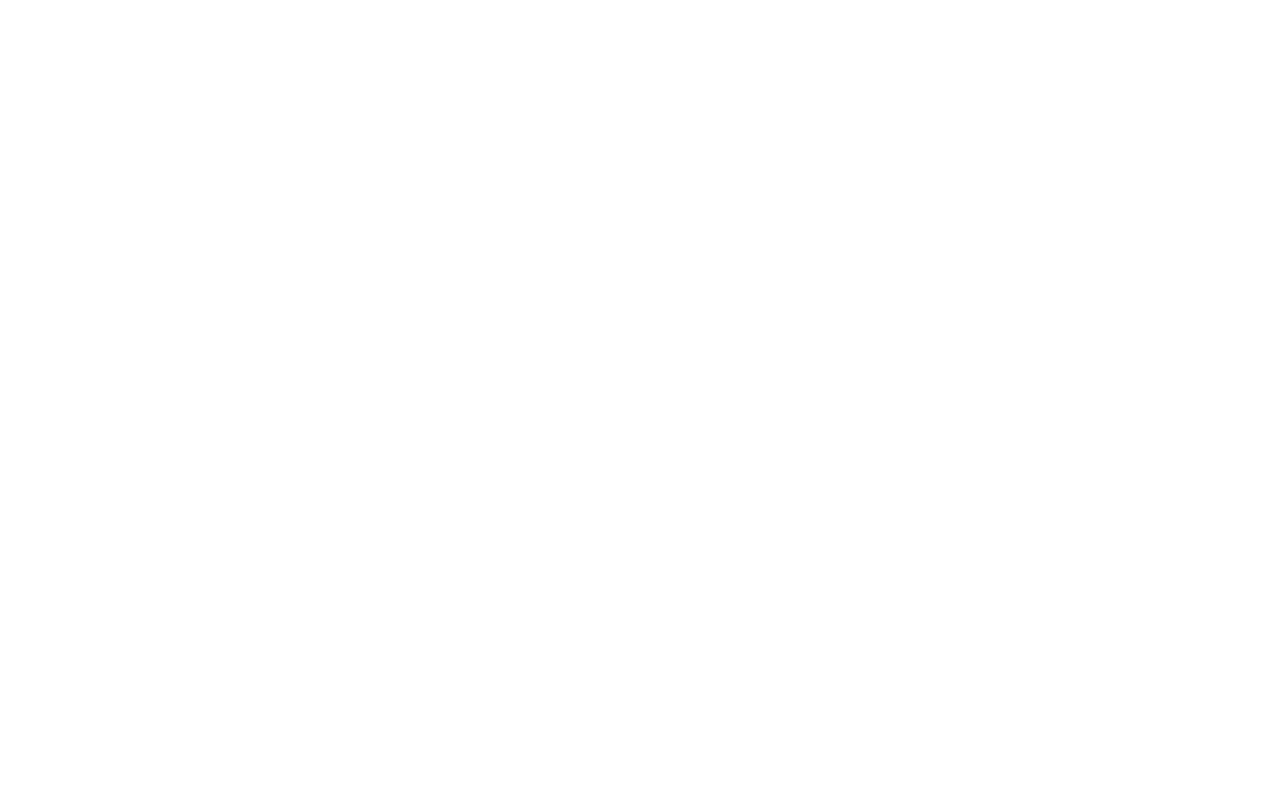
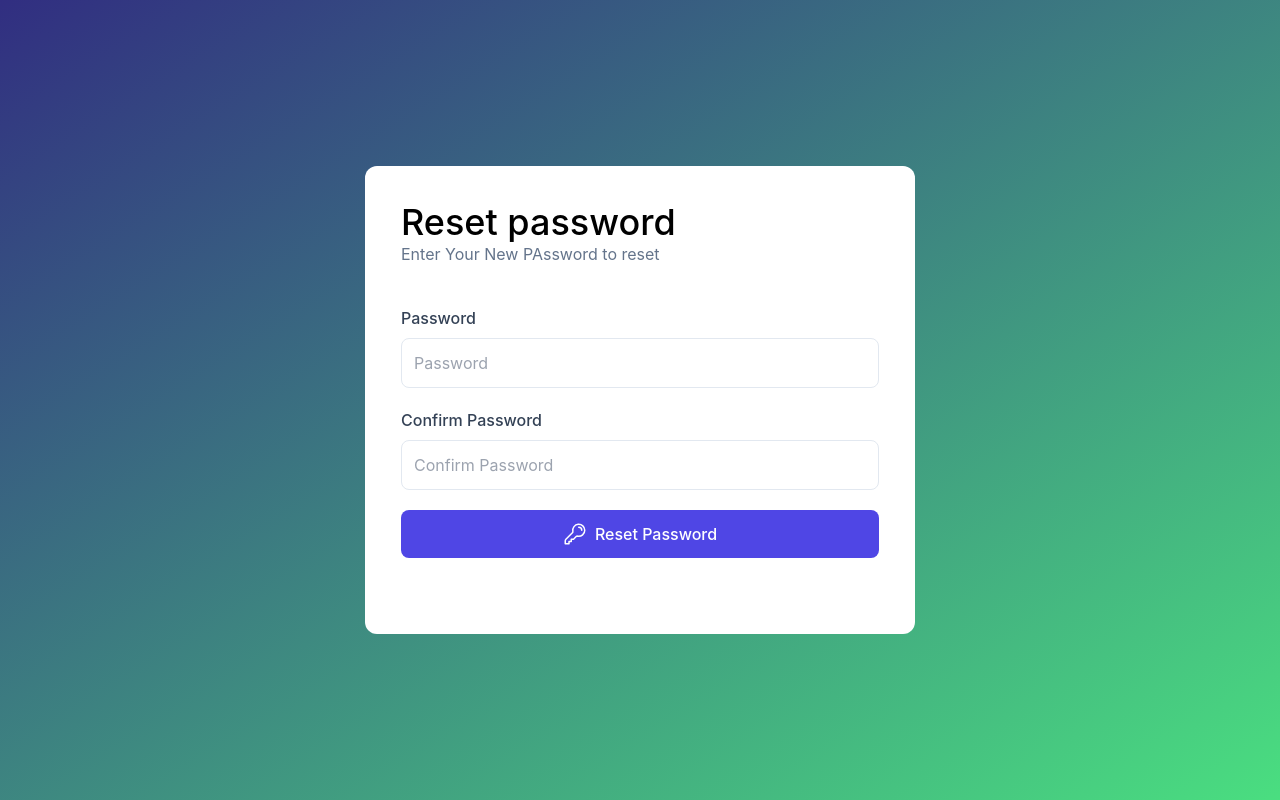
Before and after one commit to Maheep-gupta/evento-frontend, a React (Create React App) app: page /resetPassword in a window 1280 px wide. Before the commit this address had no page. Built offline with nearby package versions, Linux system fonts and the light colour scheme; what tailwindcss-animated would draw is missing.

Commit message:
otp and rerset forget password setup

```diff
--- a/src/App.js
+++ b/src/App.js
@@ -14,6 +14,8 @@
 import CreateEvent from "./components/admin/CreateEvent";
 import ForgetPassword from "./components/ForgetPassword";
 import AdminUpcomingEvent from "./components/admin/AdminUpcomingEvent";
+import OtpPage from "./components/OtpPage";
+import ResetPassword from "./components/ResetPassword";
 
 function App() {
   // This will get true after a successfull login of of the Admin
@@ -35,6 +37,8 @@
         <Route path="/user/account" exact element={<Account />} />
         <Route path="/eventDetail" exact element={<EventsDetail />} />
         <Route path="/forgetPassword" exact element={<ForgetPassword />} />
+        <Route path="/verify" exact element={<OtpPage />} />
+        <Route path="/resetPassword" exact element={<ResetPassword />} />
 
 
         {/* Admin */}
--- a/src/components/ForgetPassword.js
+++ b/src/components/ForgetPassword.js
@@ -7,18 +7,18 @@
       <div className="flex items-center justify-center p-12 h-screen">
             <div className="mx-auto w-full max-w-[550px] bg-white text-black p-9 rounded-xl">
           <h1 className="text-4xl font-medium">Reset password</h1>
-          <p className="text-slate-500">Fill up the form to reset the password</p>
+          <p className="text-slate-500">Fill up the form to verify the email</p>
 
           <form action="" className="my-10">
             <div className="flex flex-col space-y-5">
-              <label for="email">
-                <p className="font-medium text-slate-700 pb-2">Email address</p>
+              <label for="collegeId">
+                <p className="font-medium text-slate-700 pb-2">College ID</p>
                 <input
-                  id="email"
-                  name="email"
-                  type="email"
+                  id="collegeId"
+                  name="collegeId"
+                  type="collegeId"
                   className="w-full py-3 border border-slate-200 rounded-lg px-3 focus:outline-none focus:border-slate-500 hover:shadow"
-                  placeholder="Enter email address"
+                  placeholder="College ID"
                 />
               </label>
 
@@ -38,7 +38,7 @@
                   />
                 </svg>
 
-                <span>Reset Password</span>
+                <span>Verify the Email</span>
               </button>
               <p className="text-center">
                 Not registered yet?{" "}
--- /dev/null
+++ b/src/components/OtpPage.js
@@ -0,0 +1,51 @@
+import React from 'react'
+
+function OtpPage() {
+    return (
+        <div>
+            <div className="flex items-center justify-center p-12 h-screen">
+                <div className="mx-auto w-full max-w-[550px] bg-white text-black p-9 rounded-xl">
+                    <h1 className="text-4xl font-medium">OTP Verification</h1>
+                    <p className="text-slate-500">Fill up the OTP to verify your email</p>
+
+                    <form action="" className="my-10">
+                        <div className="flex flex-col space-y-5">
+                            <label for="otp-box">
+                                <p className="font-medium text-slate-700 pb-2">OTP</p>
+                                <input
+                                    id="otp-box"
+                                    name="text"
+                                    type="text"
+                                    className="w-full py-3 border border-slate-200 rounded-lg px-3 focus:outline-none focus:border-slate-500 hover:shadow"
+                                    placeholder="OTP here"
+                                />
+                            </label>
+
+                            <button className="w-full py-3 font-medium text-white bg-indigo-600 hover:bg-indigo-500 rounded-lg border-indigo-500 hover:shadow inline-flex space-x-2 items-center justify-center">
+                                <svg
+                                    xmlns="http://www.w3.org/2000/svg"
+                                    fill="none"
+                                    viewBox="0 0 24 24"
+                                    stroke-width="1.5"
+                                    stroke="currentColor"
+                                    className="w-6 h-6"
+                                >
+                                    <path
+                                        stroke-linecap="round"
+                                        stroke-linejoin="round"
+                                        d="M15.75 5.25a3 3 0 013 3m3 0a6 6 0 01-7.029 5.912c-.563-.097-1.159.026-1.563.43L10.5 17.25H8.25v2.25H6v2.25H2.25v-2.818c0-.597.237-1.17.659-1.591l6.499-6.499c.404-.404.527-1 .43-1.563A6 6 0 1121.75 8.25z"
+                                    />
+                                </svg>
+
+                                <span>Verify the OTP</span>
+                            </button>
+
+                        </div>
+                    </form>
+                </div>
+            </div>
+        </div>
+    );
+}
+
+export default OtpPage
--- /dev/null
+++ b/src/components/ResetPassword.js
@@ -0,0 +1,60 @@
+import React from 'react'
+
+function ResetPassword() {
+    return (
+        <div>
+            <div className="flex items-center justify-center p-12 h-screen">
+                <div className="mx-auto w-full max-w-[550px] bg-white text-black p-9 rounded-xl">
+                    <h1 className="text-4xl font-medium">Reset password</h1>
+                    <p className="text-slate-500">Enter Your New PAssword to reset</p>
+
+                    <form action="" className="my-10">
+                        <div className="flex flex-col space-y-5">
+                            <label for="password">
+                                <p className="font-medium text-slate-700 pb-2"> Password</p>
+                                <input
+                                    id="password"
+                                    name="password"
+                                    type="text"
+                                    className="w-full py-3 border border-slate-200 rounded-lg px-3 focus:outline-none focus:border-slate-500 hover:shadow"
+                                    placeholder="Password"
+                                />
+                            </label>
+                            <label for="ConfirmPassword">
+                                <p className="font-medium text-slate-700 pb-2">Confirm Password</p>
+                                <input
+                                    id="password"
+                                    name="ConfirmPassword"
+                                    type="password"
+                                    className="w-full py-3 border border-slate-200 rounded-lg px-3 focus:outline-none focus:border-slate-500 hover:shadow"
+                                    placeholder="Confirm Password"
+                                />
+                            </label>
+
+                            <button className="w-full py-3 font-medium text-white bg-indigo-600 hover:bg-indigo-500 rounded-lg border-indigo-500 hover:shadow inline-flex space-x-2 items-center justify-center">
+                                <svg
+                                    xmlns="http://www.w3.org/2000/svg"
+                                    fill="none"
+                                    viewBox="0 0 24 24"
+                                    stroke-width="1.5"
+                                    stroke="currentColor"
+                                    className="w-6 h-6"
+                                >
+                                    <path
+                                        stroke-linecap="round"
+                                        stroke-linejoin="round"
+                                        d="M15.75 5.25a3 3 0 013 3m3 0a6 6 0 01-7.029 5.912c-.563-.097-1.159.026-1.563.43L10.5 17.25H8.25v2.25H6v2.25H2.25v-2.818c0-.597.237-1.17.659-1.591l6.499-6.499c.404-.404.527-1 .43-1.563A6 6 0 1121.75 8.25z"
+                                    />
+                                </svg>
+
+                                <span>Reset Password</span>
+                            </button>
+                        </div>
+                    </form>
+                </div>
+            </div>
+        </div>
+    );
+}
+
+export default ResetPassword
```
